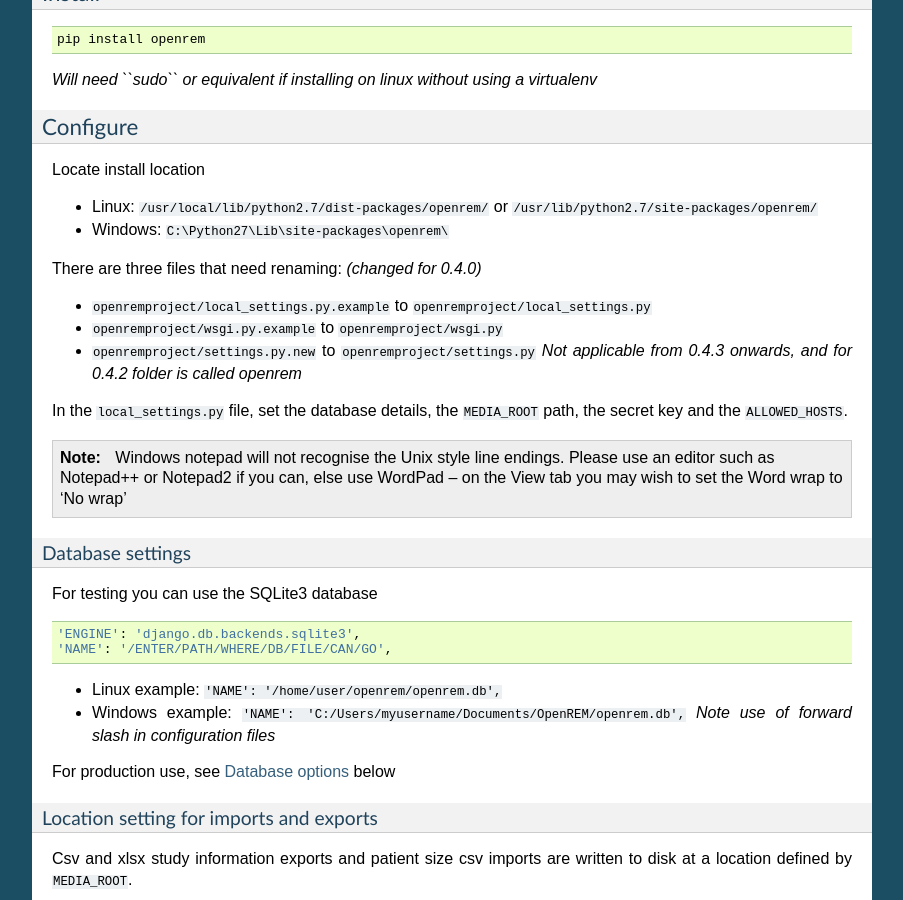
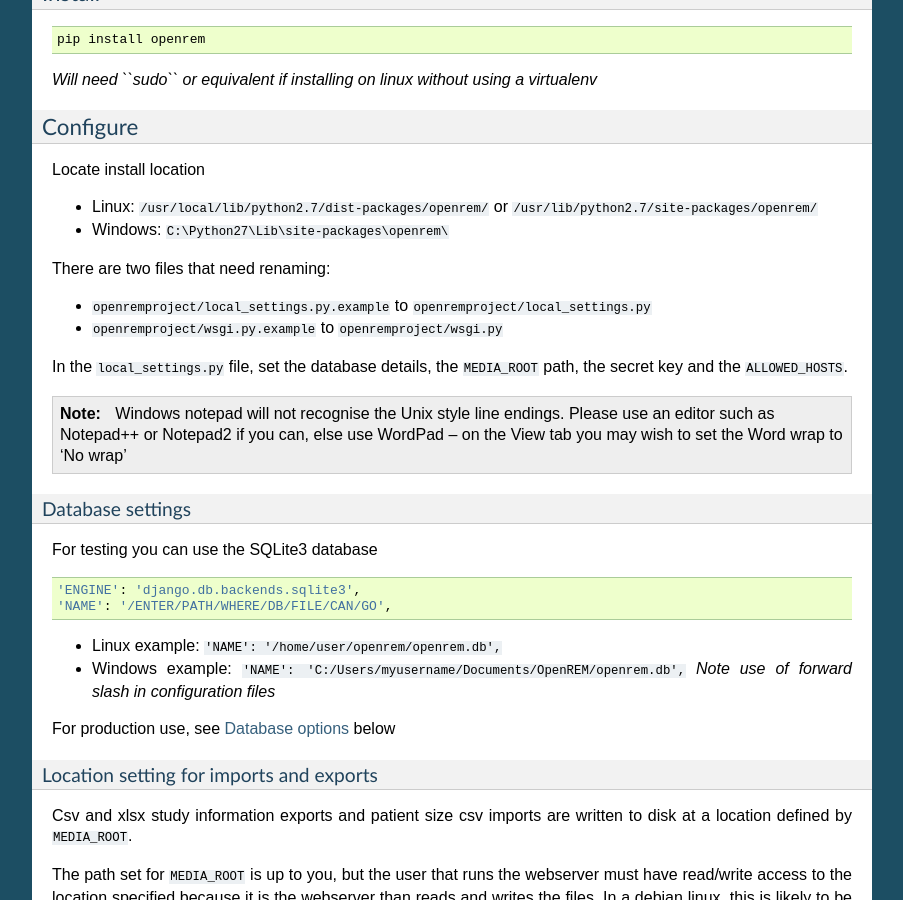
Before and after one commit to ckswilliams/modOpenREM, a Sphinx documentation site: the page built from docs/install.rst, in a window 1280 px wide and 900 px high, scrolled down 1485 px. Shown: the whole window, without its empty margins (198-1101 px from the left). Built offline with Sphinx 7.4.7, drawn with Linux system fonts in a browser that asks for light colours.

Commit message:
Removed reference to settings.py.new.

```diff
--- a/docs/install.rst
+++ b/docs/install.rst
@@ -95,11 +95,10 @@
 * Linux: ``/usr/local/lib/python2.7/dist-packages/openrem/`` or ``/usr/lib/python2.7/site-packages/openrem/``
 * Windows: ``C:\Python27\Lib\site-packages\openrem\``
 
-There are three files that need renaming: *(changed for 0.4.0)*
+There are two files that need renaming:
 
 + ``openremproject/local_settings.py.example`` to ``openremproject/local_settings.py``
 + ``openremproject/wsgi.py.example`` to ``openremproject/wsgi.py``
-+ ``openremproject/settings.py.new`` to ``openremproject/settings.py`` *Not applicable from 0.4.3 onwards, and for 0.4.2 folder is called openrem*
 
 In the ``local_settings.py`` file, set the database details, the ``MEDIA_ROOT`` path, the secret key and the ``ALLOWED_HOSTS``.
 
```
